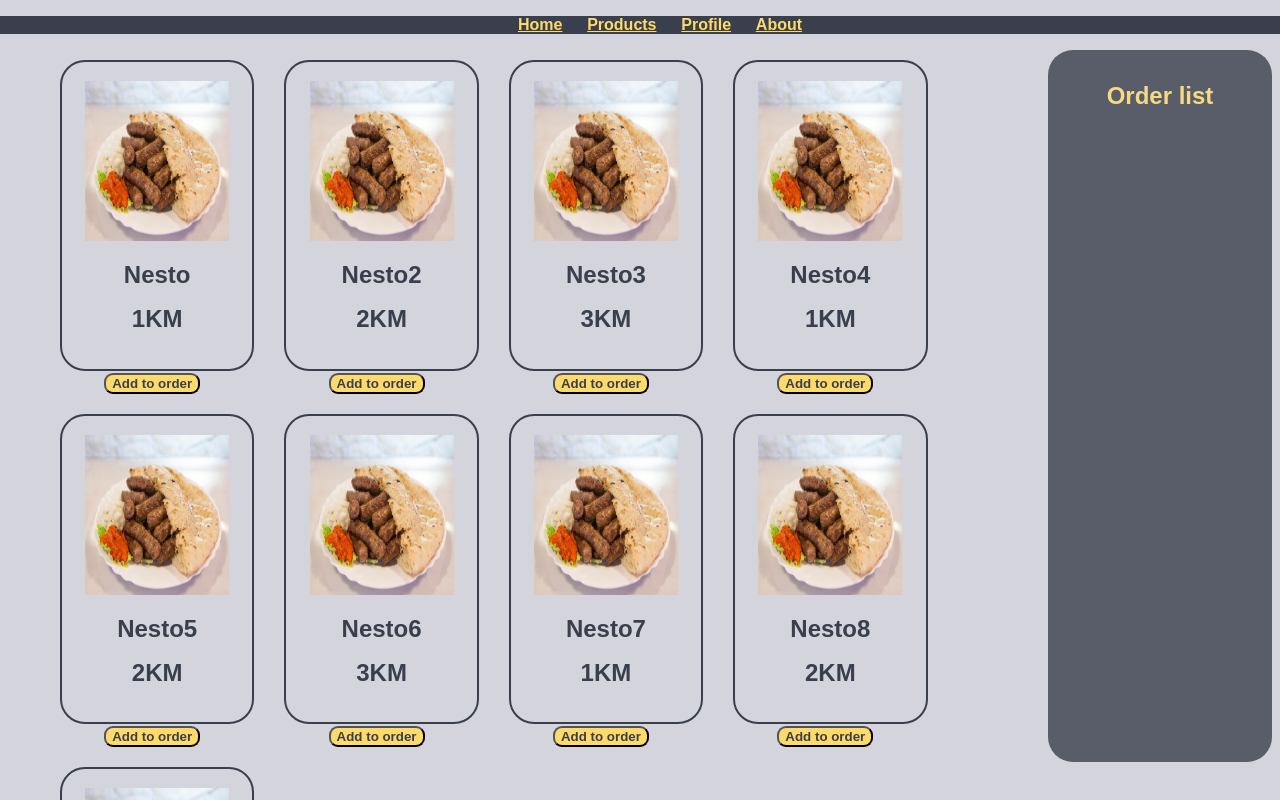
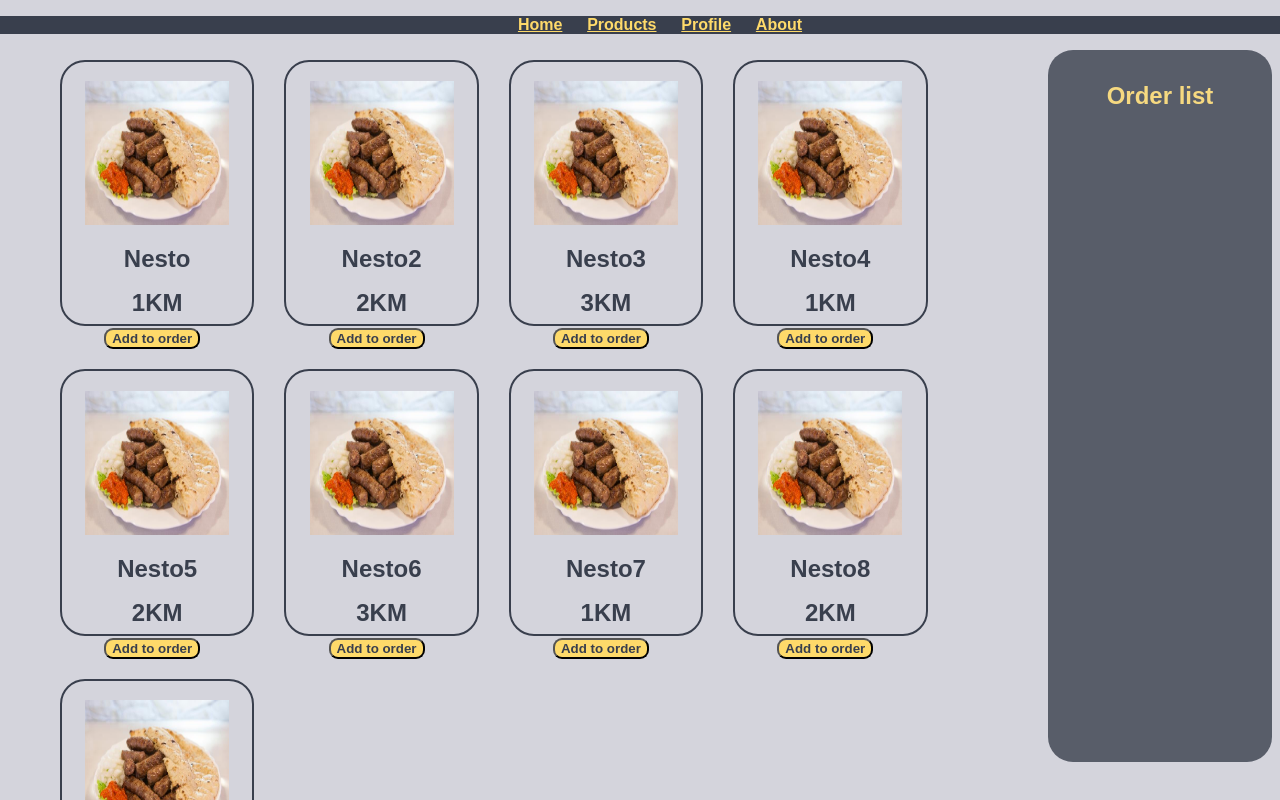
Before and after one commit to fcausevic1/RestaurantAppFrontend, a React (Create React App) app: page / in a window 1280 px wide. Shown: the top 800 px of the page. Built offline with nearby package versions, Linux system fonts and the light colour scheme.

Commit message:
Product border resized

```diff
--- a/src/components/Product.css
+++ b/src/components/Product.css
@@ -1,6 +1,6 @@
 img {
   width: 9em;
-  height: 10em;
+  height: 9em;
 }
 
 .cijena .naziv {
@@ -22,4 +22,5 @@ h1 {
   padding: 1.2em;
   width: 9.5em;
   text-align: center;
+  height: 14em;
 }
```
